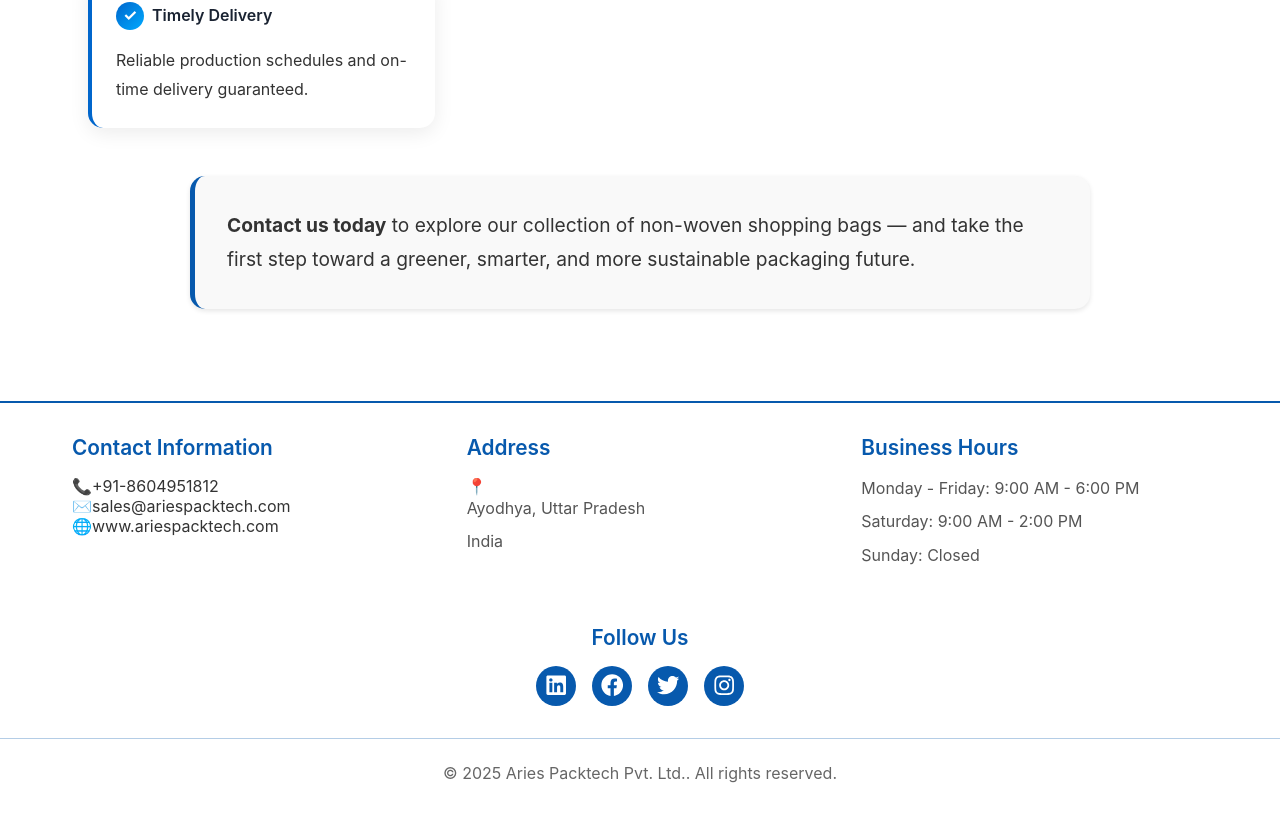
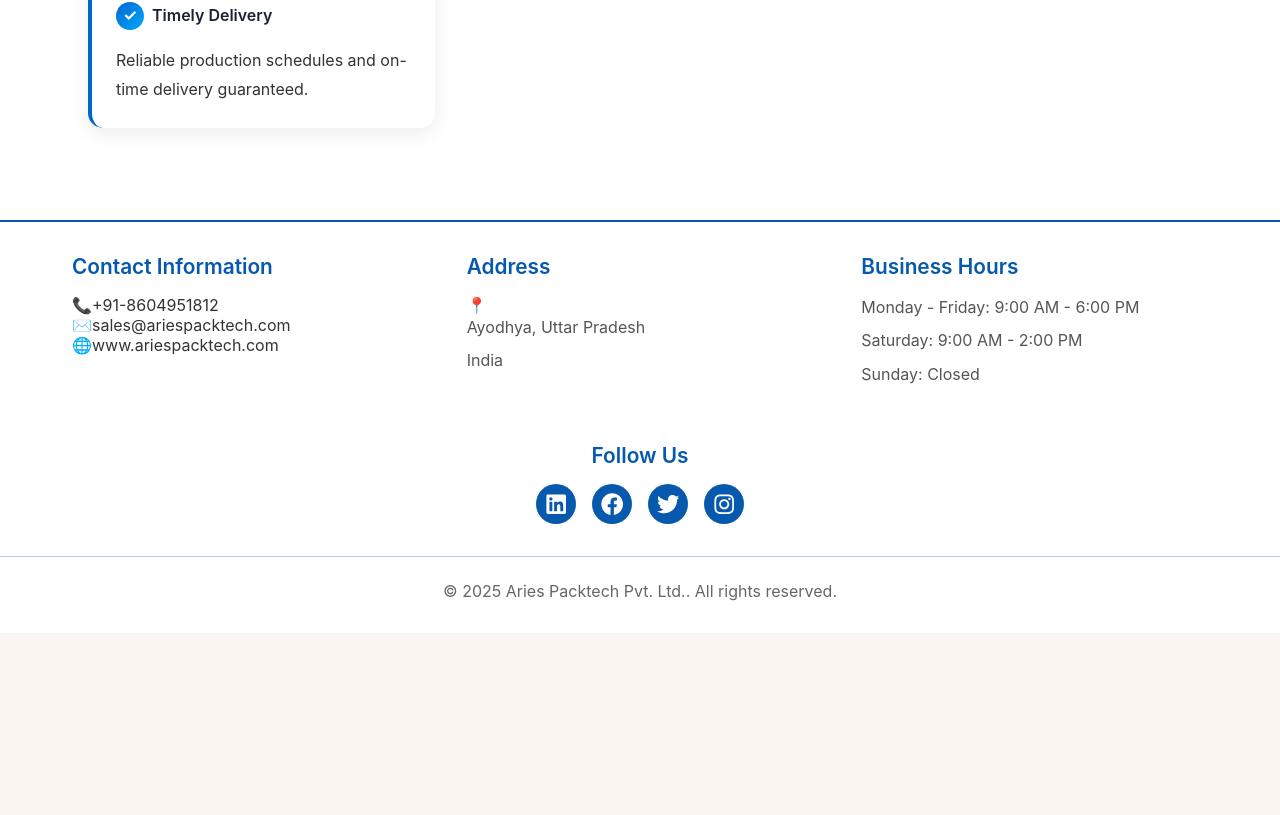
Before and after one commit to bhanupra7ap/factorySite, a React (Vite) app: page /non-woven-bag in a window 1280 px wide. Shown: the part 5834-6649 px from the top of the page. After the commit the page ends 6467 px from the top, so only its background shows below. Built offline with nearby package versions, Linux system fonts and the light colour scheme.

Commit message:
card removal in nonWovenBag page

```diff
--- a/src/pages/NonWovenBags.tsx
+++ b/src/pages/NonWovenBags.tsx
@@ -291,11 +291,6 @@
               <p className="p-card">Reliable production schedules and on-time delivery guaranteed.</p>
             </div>
           </div>
-          <p className="alt" style={{ marginTop: '2rem' }}>
-            <strong>Contact us today</strong> to explore our collection of non-woven
-            shopping bags — and take the first step toward a greener, smarter,
-            and more sustainable packaging future.
-          </p>
         </section>
       </main>
     </div>
```
